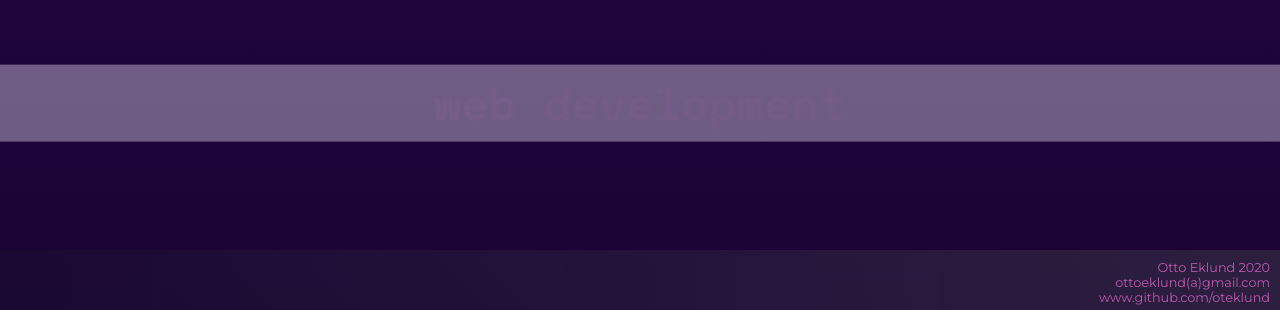
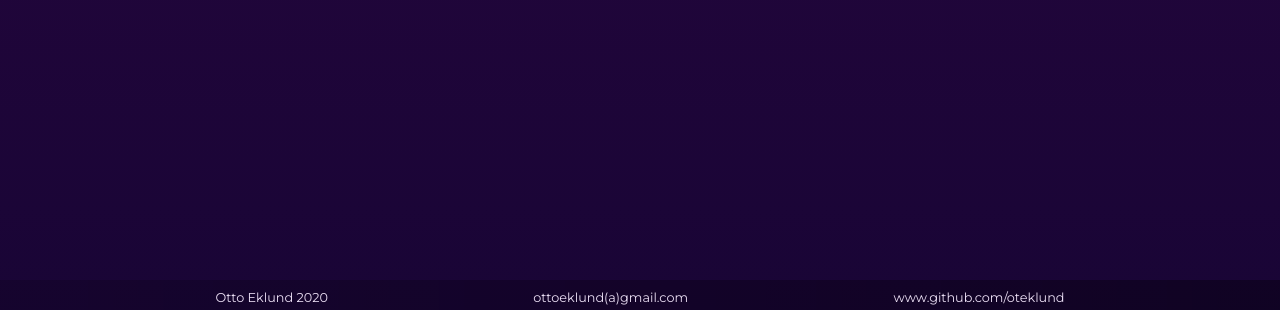
Before and after one commit to oteklund/portfolio, a Vue app: page / in a window 1280 px wide. Shown: the part 490-800 px from the top of the page. Built offline with nearby package versions, Linux system fonts and the light colour scheme.

Commit message:
remove hero subtitle

```diff
--- a/src/components/Contact.vue
+++ b/src/components/Contact.vue
@@ -39,7 +39,6 @@ export default {
     background-size: cover
     height: 100vh
     width: 100%
-    filter: blur(0)
     max-width: 200%
     box-shadow: inset 0 0 0 1000px transparentize(base.$pink, 0.3)
   .contact-content
--- a/src/components/Footer.vue
+++ b/src/components/Footer.vue
@@ -27,23 +27,19 @@ footer
   padding: 10px
   width: 100%
   font-size: 0.8rem
-  color: base.$pink
-  background: linear-gradient(to right, #2222, #5555)
+  color: base.$lightpurple
+  background: linear-gradient(to right, #0002, #0005)
   font-family: "Montserrat", sans-serif
   position: fixed
   bottom: 0
-  height: 60px
+  height: 30px
   text-align: right
   ul
+    display: flex
+    align-items: center
+    justify-content: space-evenly
     list-style: none
 @media screen and (max-width: 800px)
   .footer-container
     display: none
-@media screen and (max-height: 500px)
-  footer
-    height: 30px
-    ul
-      display: flex
-      align-items: center
-      justify-content: space-evenly
 </style>
--- a/src/components/Hero.vue
+++ b/src/components/Hero.vue
@@ -5,9 +5,6 @@
       <img id="hero-clouds" src="../assets/purpleclouds.jpg" alt="purple clouds">
     </Parallax>
     <div class="hero-background"></div>
-    <div class="hero-subtitle">
-      <h3>web development</h3>
-    </div>
   </div>
 </template>
 
@@ -53,27 +50,6 @@ export default {
   animation: opacity 4s ease-out
 #hero-clouds
   animation: grow 4s ease forwards
-.hero-subtitle
-  color: base.$purple
-  pointer-events: none
-  font-size: 3vw
-  position: absolute
-  width: 100%
-  text-align: center
-  top: 70vh
-  left: 50%
-  transform: translateX(-50%)
-  opacity: 0
-  animation: subtitle 2s ease forwards 1.2s
-  &::before
-    position: absolute
-    content: ""
-    width: 100%
-    left: 0
-    top: 50%
-    transform: translateY(-50%)
-    height: 2em
-    background: transparentize(base.$lightpurple, 0.5)
 .hero #logo
   z-index: 1
   position: absolute
@@ -145,9 +121,4 @@ export default {
   to
     transform: scale(1.05)
     filter: blur(3px)
-@keyframes subtitle
-  from
-    opacity: 0
-  to
-    opacity: 0.8
 </style>
--- a/src/components/Projects.vue
+++ b/src/components/Projects.vue
@@ -20,15 +20,9 @@ export default {
   background: url("../assets/whiteclouds.jpg")
   background-attachment: fixed
   background-size: cover
-  &::after
-    position: absolute
-    z-index: 0
-    content: ""
-    top: 200vh
+  box-shadow: inset 0 0 0 1000px transparentize(base.$blue, 0.3)
+  .projects-content
     height: 100%
-    width: 100%
-    background: linear-gradient(to bottom, transparentize(#020659, 0.5), #020659)
-  .projects-content
     position: relative
     z-index: 1
     padding: 30px
@@ -39,7 +33,7 @@ export default {
     h2
       margin: 30px auto
       color: base.$lightpurple
-@media screen and (max-width: 700px)
+@media screen and (max-width: 1600px)
   .projects-container
     background-attachment: scroll
 </style>
```
